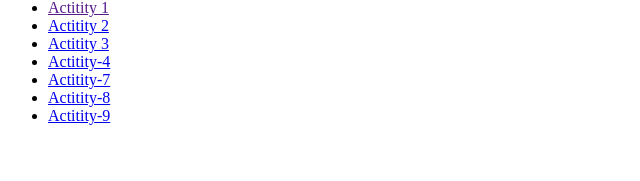
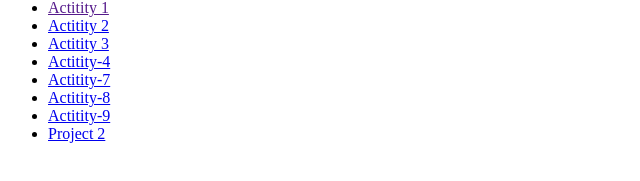
Before and after one commit to MatcFowler/Activities, a plain HTML site: page index.html in a window 1280 px wide. Shown: the part 81-262 px from the top of the page, 0-640 px from the left. Drawn offline with Linux system fonts and the light colour scheme.

Commit message:
Update index.html

```diff
--- a/index.html
+++ b/index.html
@@ -15,6 +15,7 @@
                 <li><a href="https://github.com/MatcFowler/Activities/tree/master/Activity7/index.html">Actitity-7</a></li>
                 <li><a href="https://github.com/MatcFowler/Activities/tree/master/Activity8/index.html">Actitity-8</a></li>
                 <li><a href="https://github.com/MatcFowler/Activities/blob/master/Activity9/index.html">Actitity-9</a></li>
+                <li><a href="https://github.com/MatcFowler/Activities/blob/master/Project%202/index.html">Project 2</a></li>
               </ul>
            </body>
 </html>
```
